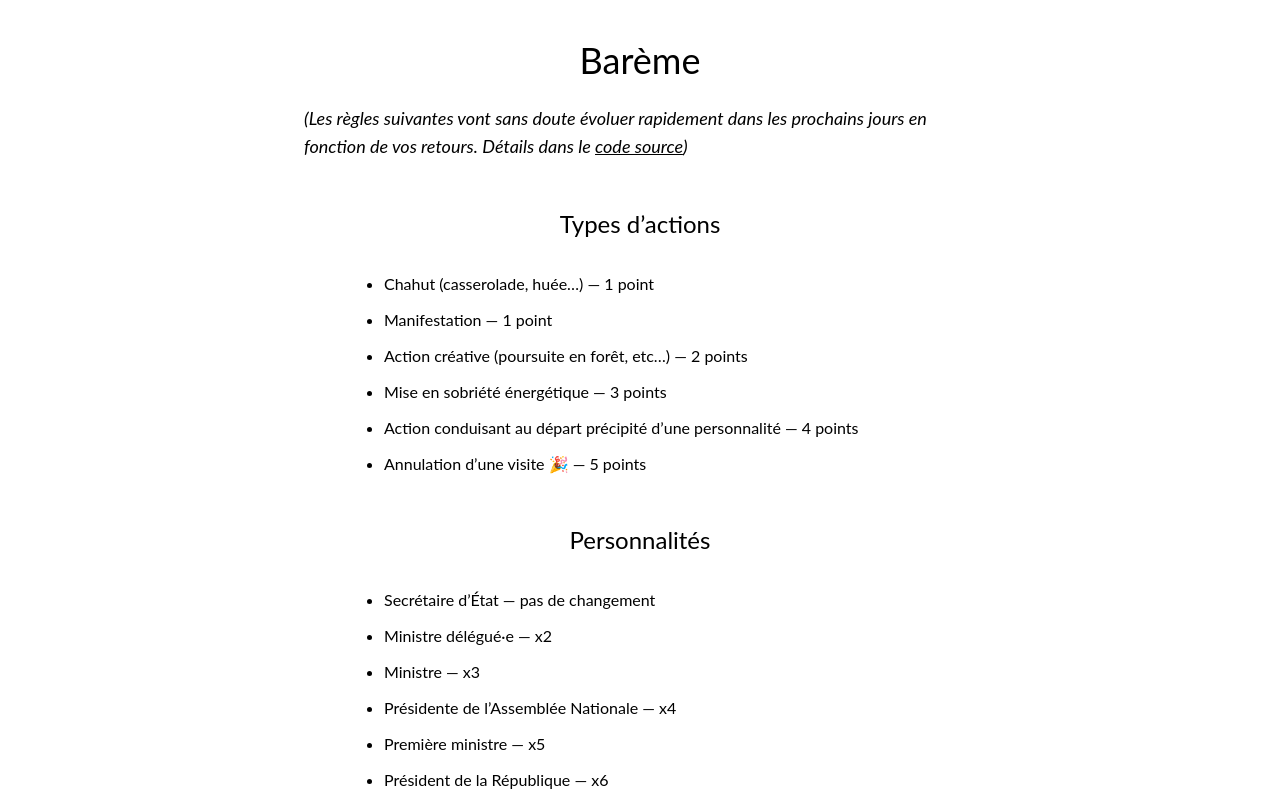
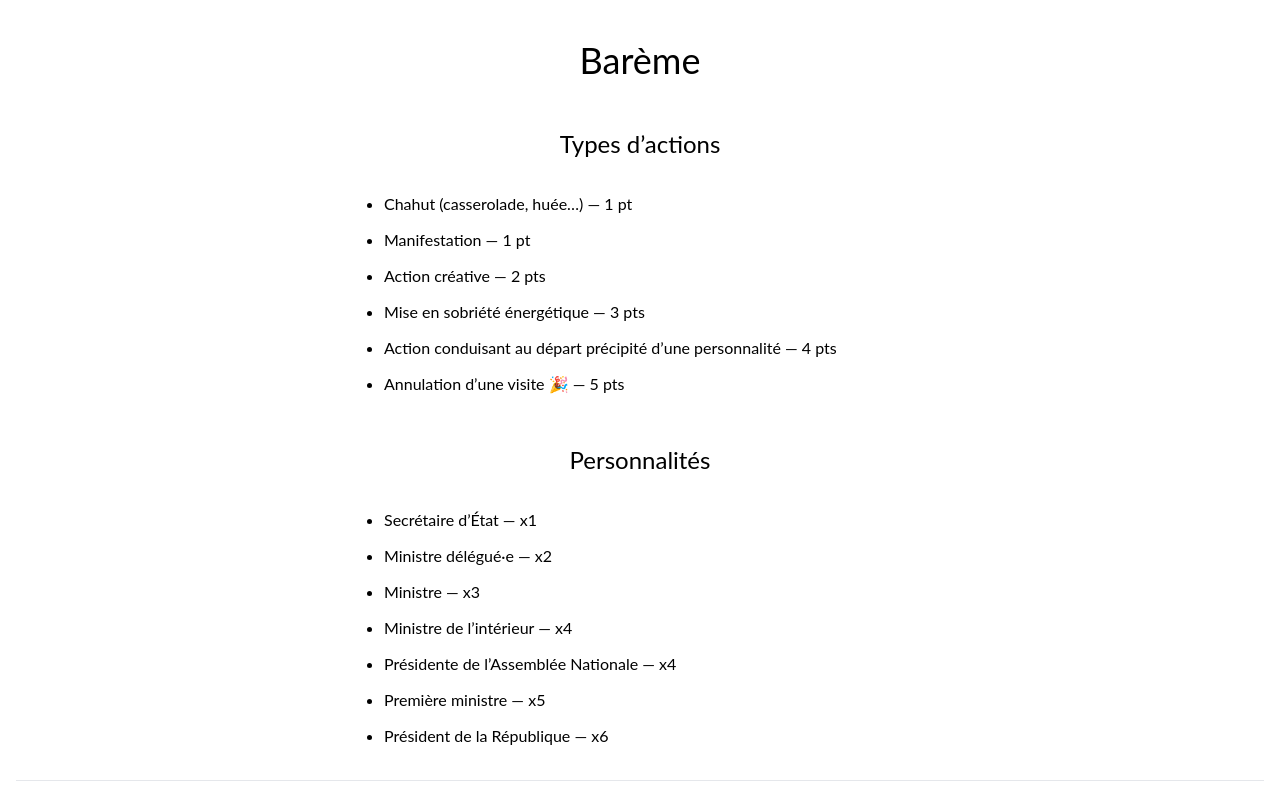
Before and after one commit to cedricr/100joursdezbeul, a SvelteKit app: page /regles-du-jeu in a window 1280 px wide. Shown: the part 540-1340 px from the top of the page. Built offline with nearby package versions, Linux system fonts and the light colour scheme.

Commit message:
Redesign page departements / detail des scores (#36)
* Redesign de la page départements

* Améliore l'espacement

* Ajout des liens

* Meilleur intitulé des liens uniques

* Génération auto du barême (#37)

```diff
--- a/src/lib/constants.ts
+++ b/src/lib/constants.ts
@@ -11,15 +11,27 @@ export const DEPARTMENTS = JSON.parse(departements) as {
 	codeRegion: string;
 }[];
 
+// prettier-ignore
 export const ACTION_SCORE = {
-	annulation: 5,
-	fuite: 4,
-	sobriete: 3,
-	creatif: 2,
-	manif: 1,
-	chahut: 1
+	'chahut': 1,
+	'manif': 1,
+	'creatif': 2,
+	'sobriete': 3,
+	'fuite': 4,
+	'annulation': 5,
 };
 
+// prettier-ignore
+export const ACTION_LABEL = {
+	'annulation': 'Annulation d’une visite 🎉',
+	'fuite': 'Action conduisant au départ précipité d’une personnalité',
+	'sobriete': 'Mise en sobriété énergétique',
+	'creatif': 'Action créative',
+	'manif': 'Manifestation',
+	'chahut': 'Chahut (casserolade, huée…)'
+};
+
+// prettier-ignore
 export const TARGET_MULTIPLIER = {
 	'secretaire-etat': 1,
 	'ministre-del': 2,
@@ -29,3 +41,14 @@ export const TARGET_MULTIPLIER = {
 	'premiere-min': 5,
 	'president-rep': 6
 };
+
+// prettier-ignore
+export const TARGET_LABEL = {
+	'secretaire-etat': 'Secrétaire d’État',
+	'ministre-del': 'Ministre délégué·e',
+	'ministre': 'Ministre',
+	'ministre-int': 'Ministre de l’intérieur',
+	'presidente-an': 'Présidente de l’Assemblée Nationale',
+	'premiere-min': 'Première ministre',
+	'president-rep': 'Président de la République'
+};
--- a/src/lib/types.ts
+++ b/src/lib/types.ts
@@ -12,10 +12,11 @@ export type ActionTarget =
 export interface ActionEvent {
 	date: string;
 	ville: string;
-	codeInsee: string;
+	departement: string;
 	description: string;
 	actions: ActionCode[];
 	cibles: ActionTarget[];
+	liens: string;
 	score: number;
 }
 
--- a/src/lib/utils.ts
+++ b/src/lib/utils.ts
@@ -43,6 +43,11 @@ export function getDepartmentName(code: string): string {
 	}
 	return dept ? dept.nom : '(inconnu)';
 }
+
 export function getDepartmentScore(code: string): number {
 	return LEADERBOARD.find((line) => line[0] === code)[1];
 }
+
+export function getPointsDisplay(nPoints: number) {
+	return nPoints <= 1 ? `${nPoints}&nbsp;pt` : `${nPoints}&nbsp;pts`;
+}
--- a/src/routes/departement/[code]/+page.svelte
+++ b/src/routes/departement/[code]/+page.svelte
@@ -1,5 +1,5 @@
 <script lang="ts">
-	import { DATA, getDepartmentName, getDepartmentScore } from '$lib/utils';
+	import { DATA, getDepartmentName, getDepartmentScore, getPointsDisplay } from '$lib/utils';
 	import Event from './event.svelte';
 
 	export let data;
@@ -15,7 +15,9 @@
 </script>
 
 <h2 class="zbeul mb-12 mt-16 text-4xl">
-	{getDepartmentName(data.department)} — {getDepartmentScore(data.department)} pts
+	{getDepartmentName(data.department)} — {@html getPointsDisplay(
+		getDepartmentScore(data.department)
+	)}
 </h2>
 
 <div class="mx-auto mb-24 mt-10 max-w-2xl text-xl">
--- a/src/routes/departement/[code]/event.svelte
+++ b/src/routes/departement/[code]/event.svelte
@@ -1,16 +1,56 @@
 <script lang="ts">
+	import { ACTION_LABEL, ACTION_SCORE, TARGET_LABEL, TARGET_MULTIPLIER } from '$lib/constants';
 	import type { ActionEvent } from '$lib/types';
+	import { getPointsDisplay } from '$lib/utils';
 
 	export let event: ActionEvent;
 
 	function getDateLabel(datestring: string) {
-		return new Date(datestring).toLocaleDateString('fr-FR', { dateStyle: 'medium' });
+		return new Date(datestring).toLocaleDateString('fr-FR', { dateStyle: 'short' }).slice(0, 5);
 	}
 </script>
 
-<li class="mb-2 flex flex-row">
-	<span class="block w-36 shrink-0"><strong>{getDateLabel(event.date)}&nbsp;:</strong></span>
-	<span class="block"
-		>{event.description} — <span class="text-[#dd0220]">{event.score}&nbsp;pts</span>
-	</span>
+<li class="mb-8 flex flex-row">
+	<div class="w-20 shrink-0">
+		<strong>{getDateLabel(event.date)}&nbsp;:</strong>
+		<span class="text-[#dd0220]">{@html getPointsDisplay(event.score)}</span><br />
+	</div>
+	<div>
+		{event.description}
+		<div class="mt-1 flex flex-wrap gap-1">
+			{#each event.actions as action}
+				<div class="tag action">
+					{ACTION_LABEL[action]}&nbsp;: {@html getPointsDisplay(ACTION_SCORE[action])}
+				</div>
+			{/each}
+		</div>
+		<div class="mt-1 flex flex-wrap gap-1">
+			{#each event.cibles as target}
+				<div class="tag target">
+					{TARGET_LABEL[target]}&nbsp;: x{TARGET_MULTIPLIER[target]}
+				</div>
+			{/each}
+		</div>
+		<div class="mt-1 flex flex-wrap gap-1">
+			{#each event.liens as link, i}
+				<div class="tag target">
+					<a href={link}>lien{event.liens.length > 1 ? ` ${i + 1}` : ''}</a>
+				</div>
+			{/each}
+		</div>
+	</div>
 </li>
+
+<style lang="postcss">
+	.tag {
+		@apply whitespace-nowrap py-0.5 pr-2 text-xs font-bold;
+	}
+
+	.action {
+		@apply text-slate-700;
+	}
+
+	.target {
+		@apply text-slate-700;
+	}
+</style>
--- a/src/routes/regles-du-jeu/+page.svelte
+++ b/src/routes/regles-du-jeu/+page.svelte
@@ -1,4 +1,6 @@
 <script lang="ts">
+	import { ACTION_LABEL, ACTION_SCORE, TARGET_LABEL, TARGET_MULTIPLIER } from '$lib/constants';
+	import { getPointsDisplay } from '$lib/utils';
 </script>
 
 <svelte:head><title>Règles du jeu | 100 jours de zbeul</title></svelte:head>
@@ -14,7 +16,7 @@
 			type d’action. Les données finales sont accessibles dans le
 			<a href="https://github.com/cedricr/100joursdezbeul/blob/main/src/lib/assets/data.json"
 				>code source</a
-			>. Vérifications sont les bienvenues&nbsp;!
+			>. Les vérifications sont les bienvenues&nbsp;!
 		</p>
 
 		<p>
@@ -24,53 +26,24 @@
 		</p>
 
 		<h2>Barème</h2>
-		<p class="italic">
-			(Les règles suivantes vont sans doute évoluer rapidement dans les prochains jours en fonction
-			de vos retours. Détails dans le <a
-				href="https://github.com/cedricr/100joursdezbeul/blob/main/src/lib/constants.ts#L14"
-				>code source</a
-			>)
-		</p>
+
 		<h3>Types d’actions</h3>
 		<ul>
-			<li>
-				<a href="/comment-participer/#chahut" class="no-underline hover:underline">Chahut</a> (casserolade,
-				huée…) — 1 point
-			</li>
-			<li>
-				<a href="/comment-participer/#manifestation" class="no-underline hover:underline"
-					>Manifestation</a
-				> — 1 point
-			</li>
-			<li>
-				<a href="/comment-participer/#action-creative" class="no-underline hover:underline"
-					>Action créative</a
-				> (poursuite en forêt, etc…) — 2 points
-			</li>
-			<li>
-				<a href="/comment-participer/#sobirete-energetique" class="no-underline hover:underline"
-					>Mise en sobriété énergétique</a
-				> — 3 points
-			</li>
-			<li>
-				<a href="/comment-participer/#fuite" class="no-underline hover:underline"
-					>Action conduisant au départ précipité d’une personnalité</a
-				> — 4 points
-			</li>
-			<li>
-				<a href="/comment-participer/#annulation" class="no-underline hover:underline"
-					>Annulation d’une visite 🎉</a
-				> — 5 points
-			</li>
+			{#each Object.keys(ACTION_SCORE) as action}
+				<li>
+					<span id={action}>{ACTION_LABEL[action]}</span>
+					— {@html getPointsDisplay(ACTION_SCORE[action])}
+				</li>
+			{/each}
 		</ul>
 		<h3>Personnalités</h3>
 		<ul>
-			<li>Secrétaire d’État — pas de changement</li>
-			<li>Ministre délégué·e — x2</li>
-			<li>Ministre — x3</li>
-			<li>Présidente de l’Assemblée Nationale — x4</li>
-			<li>Première ministre — x5</li>
-			<li>Président de la République — x6</li>
+			{#each Object.keys(TARGET_MULTIPLIER) as target}
+				<li>
+					<span id={target}>{TARGET_LABEL[target]}</span>
+					— x{TARGET_MULTIPLIER[target]}
+				</li>
+			{/each}
 		</ul>
 	</div>
 </main>
```
